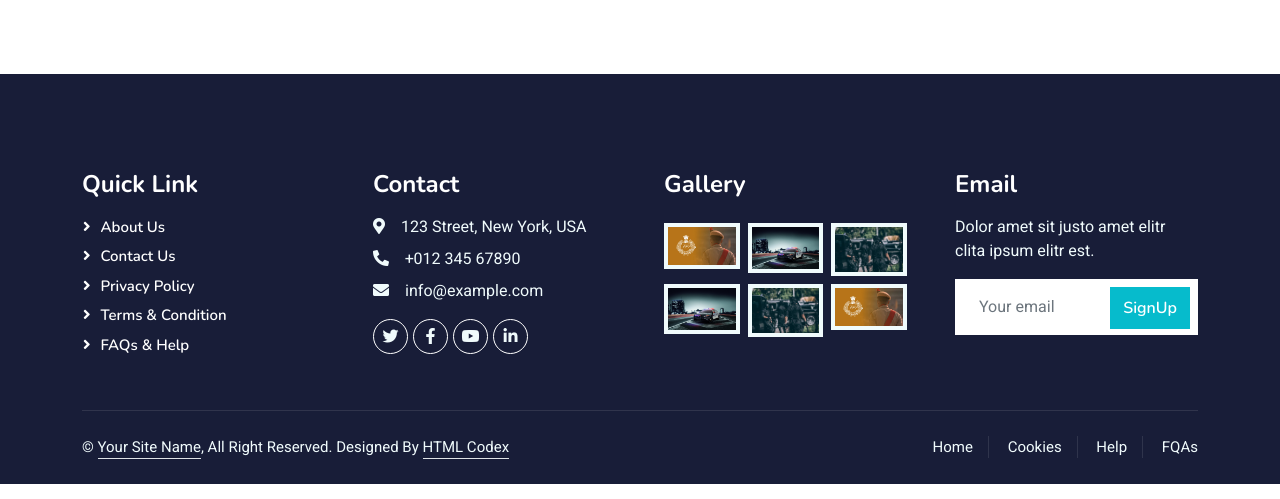
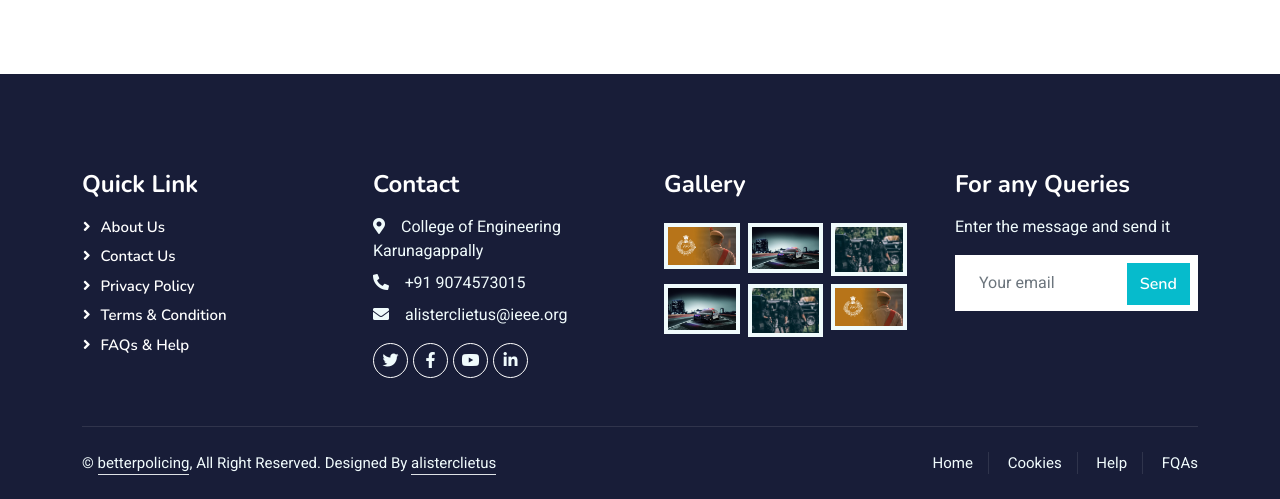
Before and after one commit to BETTER-POLICING-ALISTER-CLIETUS/better-policing-alister-clietus.github.io, a plain HTML site: page contact.html in a window 1280 px wide. Shown: the part 1012-1511 px from the top of the page. Drawn offline with nearby package versions, Linux system fonts and the light colour scheme.

Commit message:
secondlast edit

```diff
--- a/contact.html
+++ b/contact.html
@@ -3,7 +3,7 @@
 
 <head>
     <meta charset="utf-8">
-    <title>eLEARNING - eLearning HTML Template</title>
+    <title>CogSleuth</title>
     <meta content="width=device-width, initial-scale=1.0" name="viewport">
     <meta content="" name="keywords">
     <meta content="" name="description">
@@ -188,9 +188,9 @@
                     </div>
                     <div class="col-lg-3 col-md-6">
                         <h4 class="text-white mb-3">Contact</h4>
-                    <p class="mb-2"><i class="fa fa-map-marker-alt me-3"></i>123 Street, New York, USA</p>
-                    <p class="mb-2"><i class="fa fa-phone-alt me-3"></i>+012 345 67890</p>
-                    <p class="mb-2"><i class="fa fa-envelope me-3"></i>info@example.com</p>
+                        <p class="mb-2"><i class="fa fa-map-marker-alt me-3"></i>College of Engineering Karunagappally</p>
+                        <p class="mb-2"><i class="fa fa-phone-alt me-3"></i>+91 9074573015</p>
+                        <p class="mb-2"><i class="fa fa-envelope me-3"></i>alisterclietus@ieee.org</p>
                         <div class="d-flex pt-2">
                             <a class="btn btn-outline-light btn-social" href=""><i class="fab fa-twitter"></i></a>
                             <a class="btn btn-outline-light btn-social" href=""><i class="fab fa-facebook-f"></i></a>
@@ -222,11 +222,11 @@
                         </div>
                     </div>
                     <div class="col-lg-3 col-md-6">
-                    <h4 class="text-white mb-3">Email</h4>
-                    <p>Dolor amet sit justo amet elitr clita ipsum elitr est.</p>
+                        <h4 class="text-white mb-3">For any Queries</h4>
+                        <p>Enter the message and send it</p>
                         <div class="position-relative mx-auto" style="max-width: 400px;">
                             <input class="form-control border-0 w-100 py-3 ps-4 pe-5" type="text" placeholder="Your email">
-                        <button type="button" class="btn btn-primary py-2 position-absolute top-0 end-0 mt-2 me-2">SignUp</button>
+                            <button type="button" class="btn btn-primary py-2 position-absolute top-0 end-0 mt-2 me-2">Send</button>
                         </div>
                     </div>
                 </div>
@@ -235,10 +235,10 @@
                 <div class="copyright">
                     <div class="row">
                         <div class="col-md-6 text-center text-md-start mb-3 mb-md-0">
-                        &copy; <a class="border-bottom" href="#">Your Site Name</a>, All Right Reserved.
+                            &copy; <a class="border-bottom" href="#">betterpolicing</a>, All Right Reserved.
 
                             <!--/*** This template is free as long as you keep the footer author’s credit link/attribution link/backlink. If you'd like to use the template without the footer author’s credit link/attribution link/backlink, you can purchase the Credit Removal License from "https://htmlcodex.com/credit-removal". Thank you for your support. ***/-->
-                        Designed By <a class="border-bottom" href="https://htmlcodex.com">HTML Codex</a>
+                            Designed By <a class="border-bottom" href="https://github.com/Alister-Clietus/">alisterclietus</a>
                         </div>
                         <div class="col-md-6 text-center text-md-end">
                             <div class="footer-menu">
@@ -253,7 +253,6 @@
             </div>
         </div>
         <!-- Footer End -->
-
 
     <!-- Back to Top -->
     <a href="#" class="btn btn-lg btn-primary btn-lg-square back-to-top"><i class="bi bi-arrow-up"></i></a>
```
Also changed, not shown: 404.html (+9 -9 lines), about.html (+9 -9 lines), courses.html (+9 -9 lines), index.html (+5 -5 lines), team.html (+9 -9 lines), testimonial.html (+2 -2 lines). Lines whose indentation alone changed are shown as unchanged.
